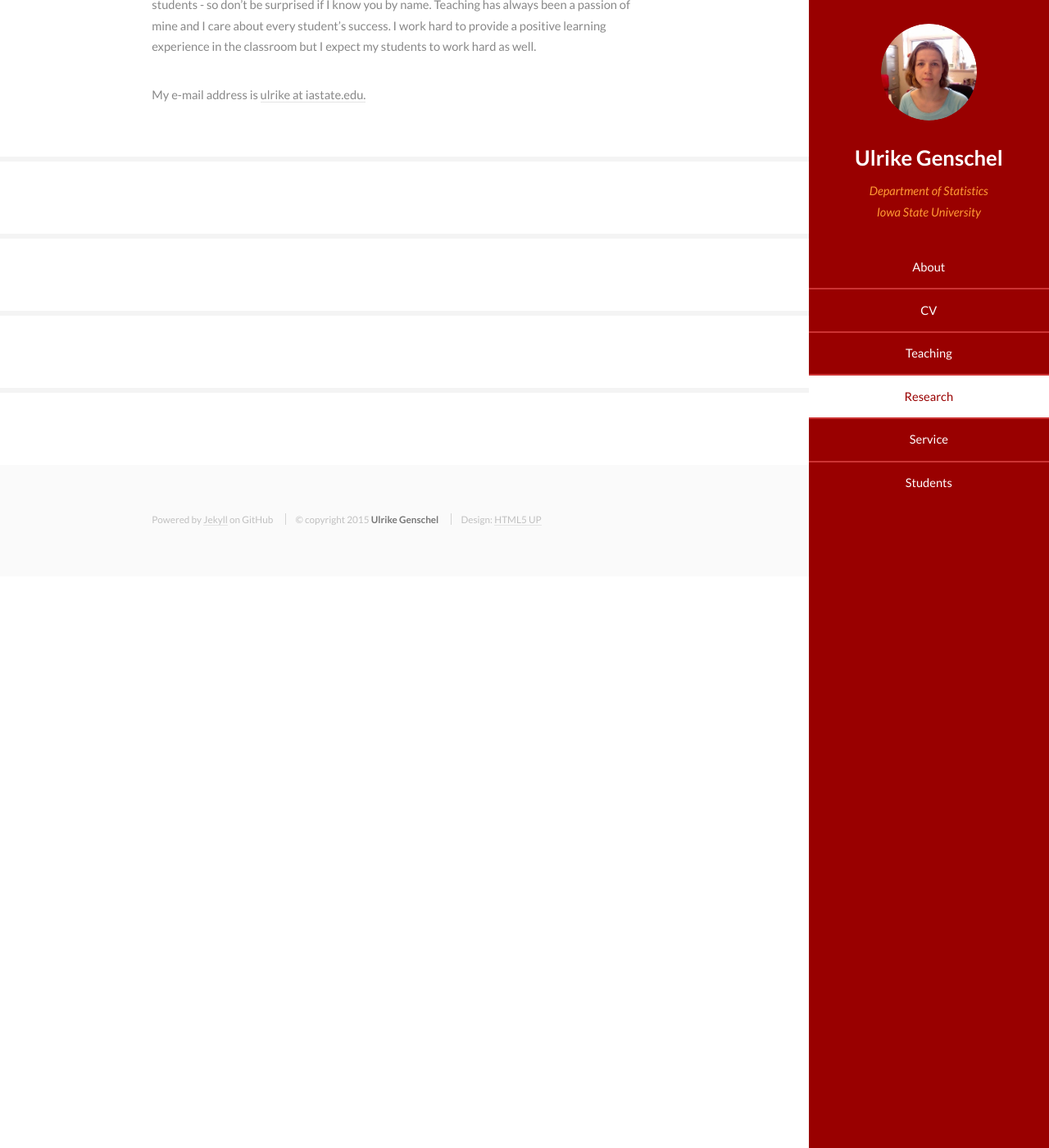
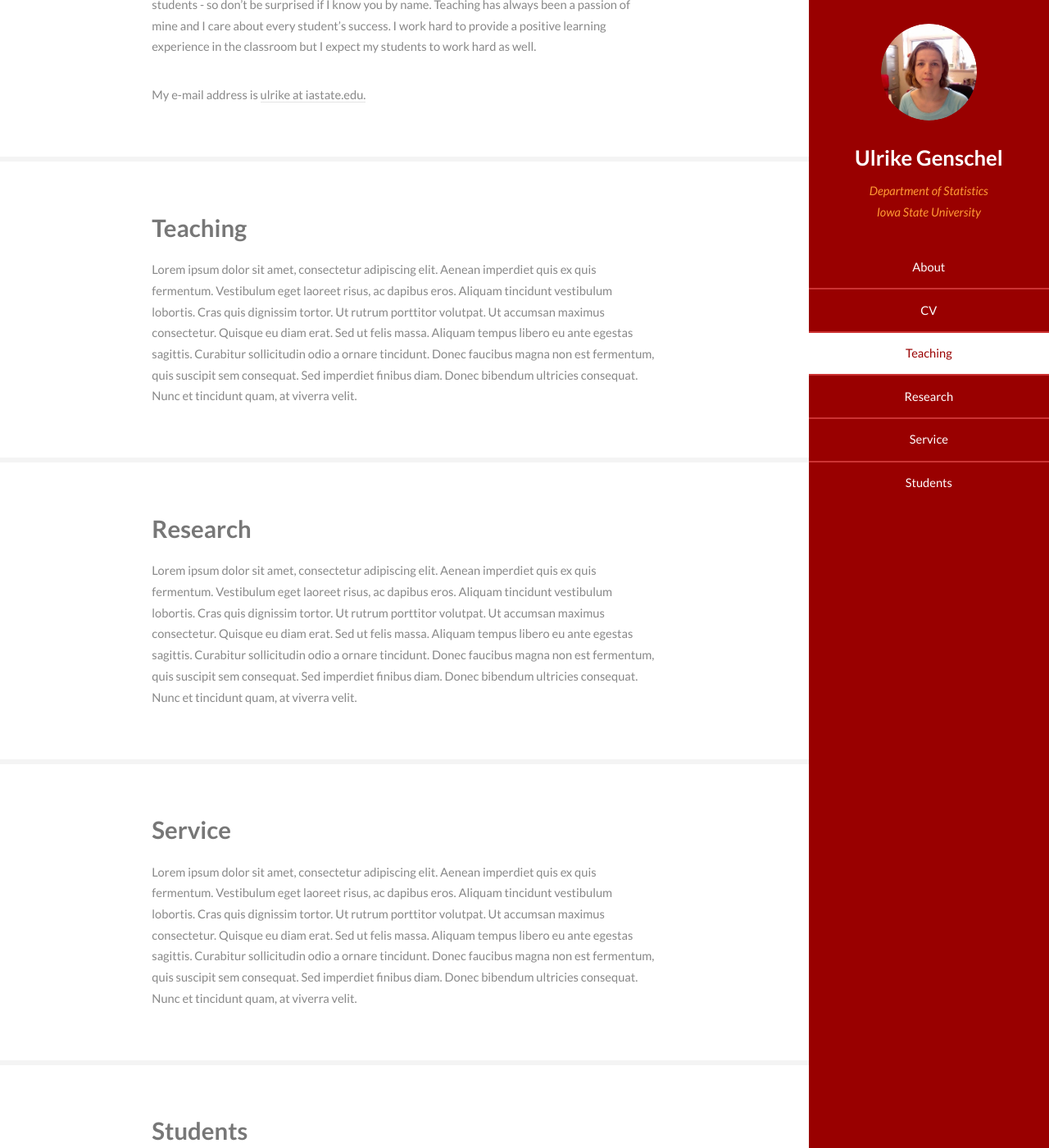
Before and after one commit to ugenschel/ugenschel.github.io, a Jekyll site: the page built from index.html, in a window 1280 px wide and 1400 px high, scrolled down 531 px. Shown: the whole window at 82% size. Built offline with Jekyll 4.4.1, drawn with Linux system fonts in a browser that asks for light colours; some of the changed text lies outside the part shown.

Commit message:
fake text

```diff
--- a/index.html
+++ b/index.html
@@ -24,20 +24,36 @@ layout: default
 
 <section id="teaching">
   <div class="container">
+    <h2>Teaching</h2>
+    <p>
+      Lorem ipsum dolor sit amet, consectetur adipiscing elit. Aenean imperdiet quis ex quis fermentum. Vestibulum eget laoreet risus, ac dapibus eros. Aliquam tincidunt vestibulum lobortis. Cras quis dignissim tortor. Ut rutrum porttitor volutpat. Ut accumsan maximus consectetur. Quisque eu diam erat. Sed ut felis massa. Aliquam tempus libero eu ante egestas sagittis. Curabitur sollicitudin odio a ornare tincidunt. Donec faucibus magna non est fermentum, quis suscipit sem consequat. Sed imperdiet finibus diam. Donec bibendum ultricies consequat. Nunc et tincidunt quam, at viverra velit.
+    </p>
   </div>
 </section>
 
 <section id="research">
   <div class="container">
+    <h2>Research</h2>
+    <p>
+      Lorem ipsum dolor sit amet, consectetur adipiscing elit. Aenean imperdiet quis ex quis fermentum. Vestibulum eget laoreet risus, ac dapibus eros. Aliquam tincidunt vestibulum lobortis. Cras quis dignissim tortor. Ut rutrum porttitor volutpat. Ut accumsan maximus consectetur. Quisque eu diam erat. Sed ut felis massa. Aliquam tempus libero eu ante egestas sagittis. Curabitur sollicitudin odio a ornare tincidunt. Donec faucibus magna non est fermentum, quis suscipit sem consequat. Sed imperdiet finibus diam. Donec bibendum ultricies consequat. Nunc et tincidunt quam, at viverra velit.
+    </p>
   </div>
 </section>
 
 <section id="service">
   <div class="container">
+    <h2>Service</h2>
+    <p>
+      Lorem ipsum dolor sit amet, consectetur adipiscing elit. Aenean imperdiet quis ex quis fermentum. Vestibulum eget laoreet risus, ac dapibus eros. Aliquam tincidunt vestibulum lobortis. Cras quis dignissim tortor. Ut rutrum porttitor volutpat. Ut accumsan maximus consectetur. Quisque eu diam erat. Sed ut felis massa. Aliquam tempus libero eu ante egestas sagittis. Curabitur sollicitudin odio a ornare tincidunt. Donec faucibus magna non est fermentum, quis suscipit sem consequat. Sed imperdiet finibus diam. Donec bibendum ultricies consequat. Nunc et tincidunt quam, at viverra velit.
+    </p>
   </div>
 </section>
 
 <section id="students">
   <div class="container">
+    <h2>Students</h2>
+    <p>
+      Lorem ipsum dolor sit amet, consectetur adipiscing elit. Aenean imperdiet quis ex quis fermentum. Vestibulum eget laoreet risus, ac dapibus eros. Aliquam tincidunt vestibulum lobortis. Cras quis dignissim tortor. Ut rutrum porttitor volutpat. Ut accumsan maximus consectetur. Quisque eu diam erat. Sed ut felis massa. Aliquam tempus libero eu ante egestas sagittis. Curabitur sollicitudin odio a ornare tincidunt. Donec faucibus magna non est fermentum, quis suscipit sem consequat. Sed imperdiet finibus diam. Donec bibendum ultricies consequat. Nunc et tincidunt quam, at viverra velit.
+    </p>
   </div>
 </section>
```
